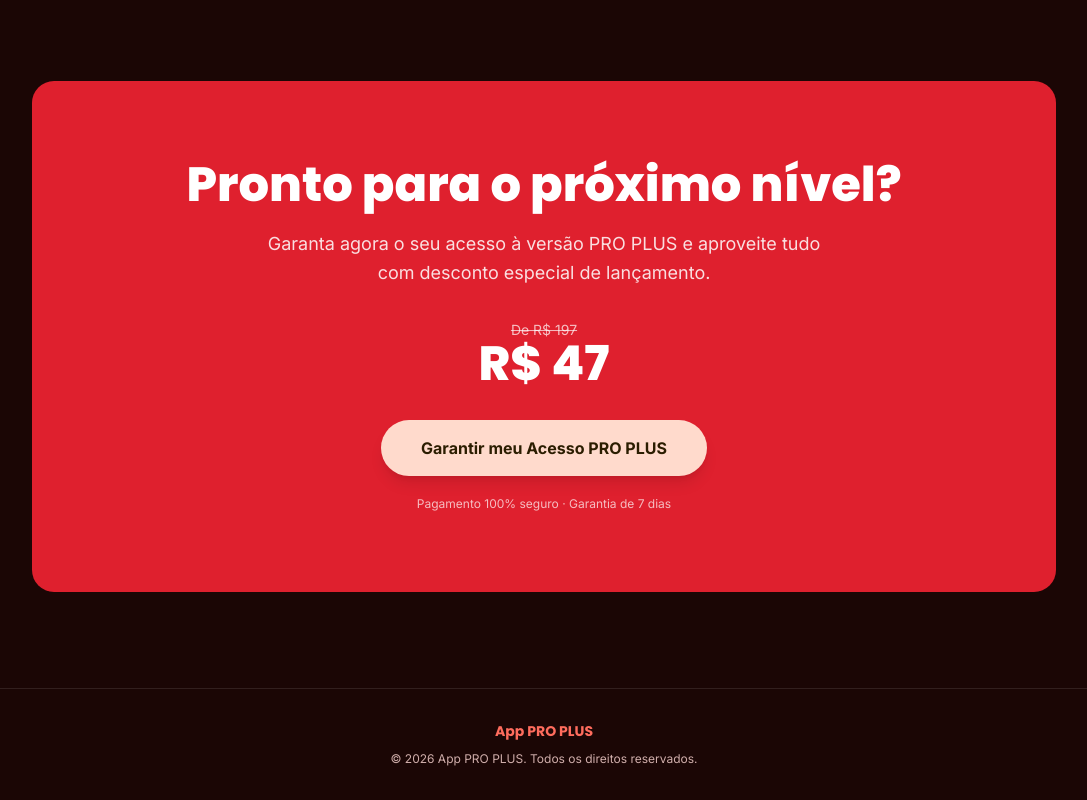
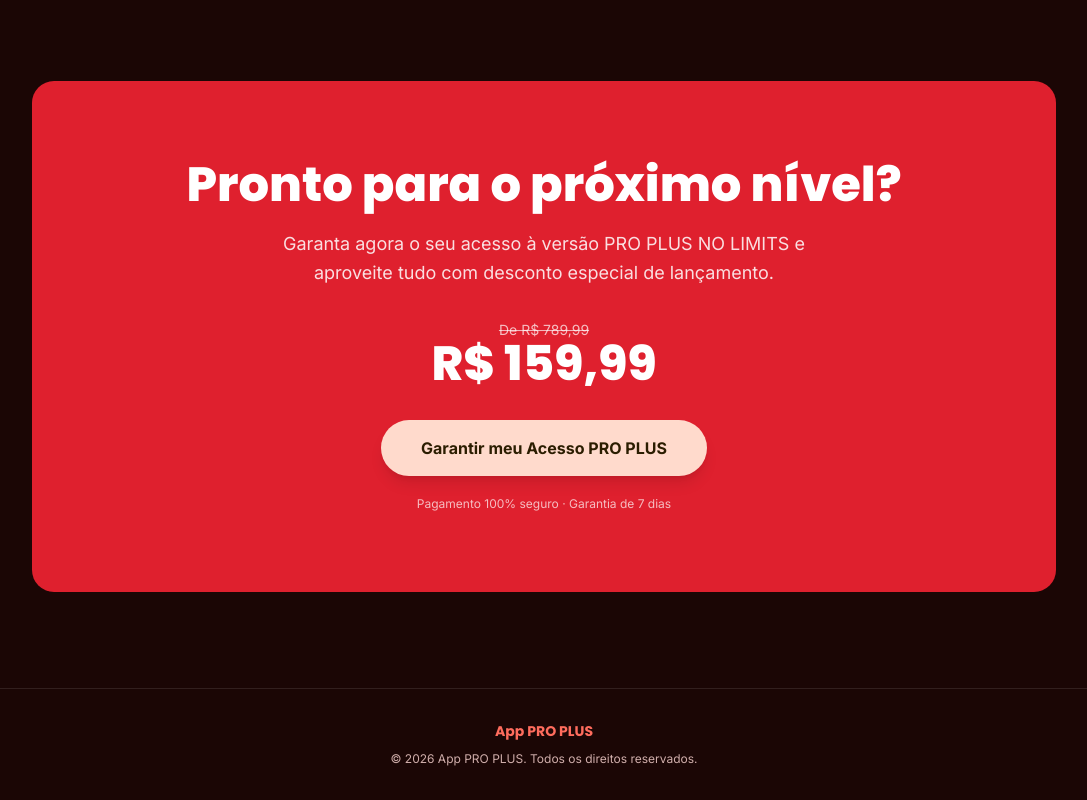
Before and after one commit to Grizzmon/zapespectornolimin, a Next.js app: page / in a window 1280 px wide. Shown: the part 1437-2237 px from the top of the page, without its empty margins (96-1183 px from the left). Built offline with nearby package versions, Linux system fonts and the light colour scheme.

Commit message:
Update pricing.tsx

```diff
--- a/components/landing/pricing.tsx
+++ b/components/landing/pricing.tsx
@@ -11,14 +11,14 @@ export function Pricing() {
             Pronto para o próximo nível?
           </h2>
           <p className="mx-auto mt-5 max-w-xl text-pretty text-base leading-relaxed text-white/85 md:text-lg">
-            Garanta agora o seu acesso à versão PRO PLUS e aproveite tudo com
+            Garanta agora o seu acesso à versão PRO PLUS NO LIMITS e aproveite tudo com
             desconto especial de lançamento.
           </p>
 
           <div className="mt-8">
-            <p className="text-sm text-white/70 line-through">De R$ 197</p>
+            <p className="text-sm text-white/70 line-through">De R$ 789,99</p>
             <p className="font-display text-5xl font-extrabold text-white">
-              R$ 47
+              R$ 159,99
             </p>
           </div>
 
```
